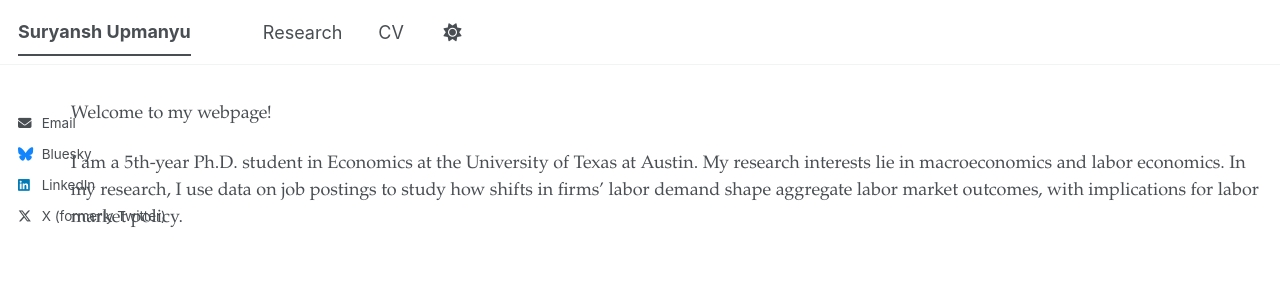
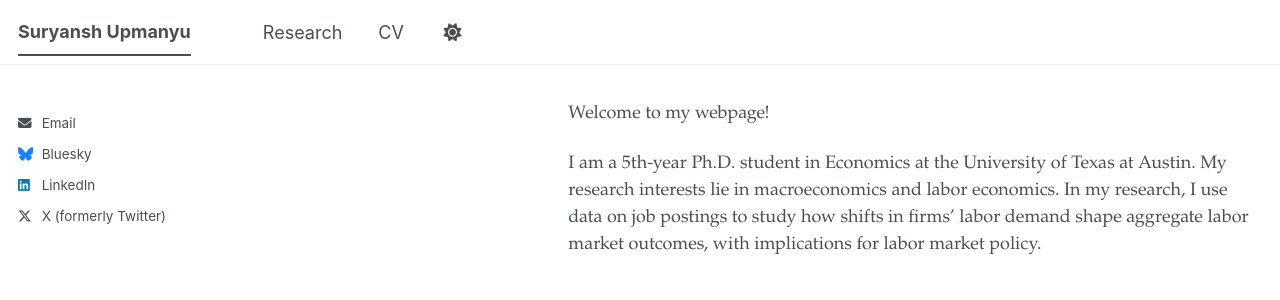
Before and after one commit to upmanyu-suryansh/upmanyu-suryansh.github.io, a Jekyll site: the page built from _pages/about.md, in a window 1280 px wide. Shown: the top 300 px of the page. Built offline with Jekyll 4.4.1, drawn with Linux system fonts in a browser that asks for light colours; a script bundle is joined from its source files by our own code; library files that are not in the unit come from our copies.

Commit message:
Change article width from 100% to 60%

```diff
--- a/assets/css/main.scss
+++ b/assets/css/main.scss
@@ -63,7 +63,7 @@ body {
 }
 
 article.page {
-  width: 100%;
+  width: 60%;
   max-width: 100%;
   padding-right: 0;
 }
```
